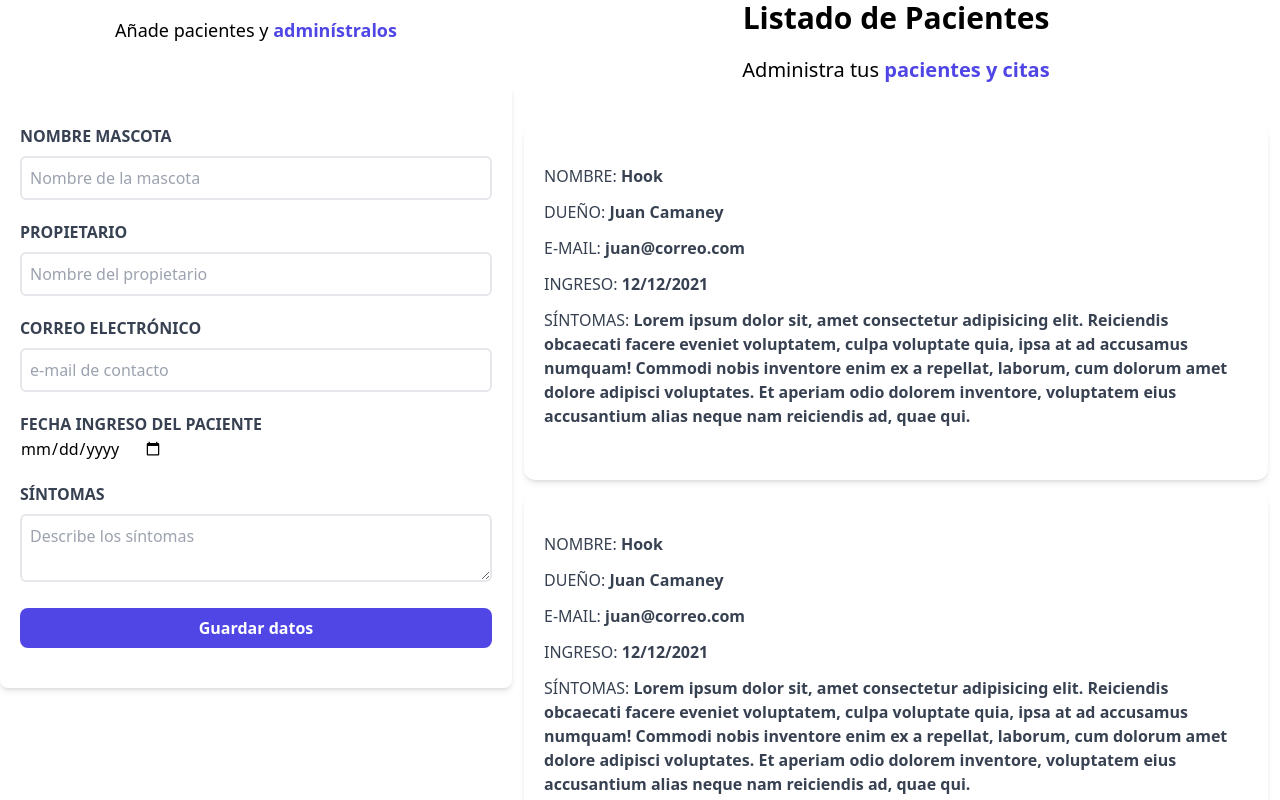
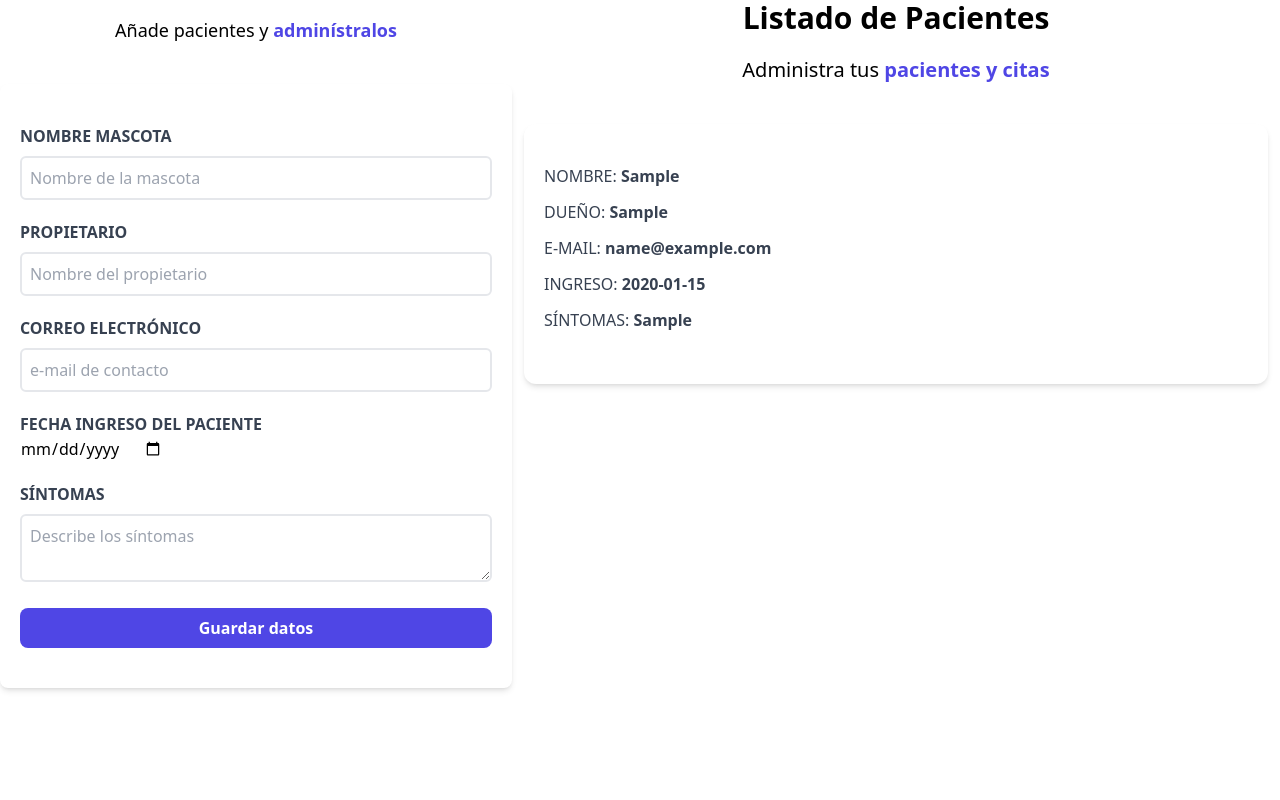
Before and after one commit to davidcanalesp/citas, a React (Vite) app: page / in a window 1280 px wide. Both pictures are taken after typing "Sample", "Sample", "name@example.com", "2020-01-15", "Sample" into the empty fields and a click on the input "Guardar datos". Shown: the part 288-1088 px from the top of the page. Built offline with nearby package versions, Linux system fonts and the light colour scheme.

Commit message:
de arregloDePacientes se pasan los datos capturados a Paciente.jsx y se publican

```diff
--- a/src/App.jsx
+++ b/src/App.jsx
@@ -15,8 +15,8 @@ const App = () => {
       <p className="uppercase">Hodie Christus natus est</p>
       <Header />
       <div className='mt-12 md:flex'>
-        <Formulario arregloDePacientes={arregloDePacientes} setArregloDePacientes= {setArregloDePacientes}/>
-        <ListadoPacientes />
+        <Formulario arregloDePacientes={arregloDePacientes} setArregloDePacientes= {setArregloDePacientes}clear/>
+        <ListadoPacientes arregloDePacientes={arregloDePacientes}/>
       </div>
     </div>
   );
--- a/src/ListadoPacientes.jsx
+++ b/src/ListadoPacientes.jsx
@@ -1,17 +1,17 @@
 import React from 'react'
 import Paciente from './Paciente'
 
-const ListadoPacientes = () => {
+const ListadoPacientes = ({arregloDePacientes}) => {
     return (
         <div className='w-full mt-10 md:w-1/2 lg:w-3/5 h-screen transition-opacity md:overflow-y-scroll'>
             <h2 className='font-black text-3xl text-center'>Listado de Pacientes</h2>
             <p className='text-xl mt-5 mb-10 text-center'>Administra tus {' '}
             <span className='text-indigo-600 font-bold'>pacientes y citas</span></p>
-            <Paciente />
-            <Paciente />
-            <Paciente />
-            <Paciente />
-            <Paciente />
+            {
+                arregloDePacientes.map( elemPaciente =>
+                    <Paciente elemPaciente={elemPaciente} />)
+            }
+
         </div>
     )
 }
--- a/src/Paciente.jsx
+++ b/src/Paciente.jsx
@@ -1,26 +1,26 @@
 import React from 'react'
 
-const Paciente = () => {
+const Paciente = ({elemPaciente}) => {
     return (
         <div className='m-3 bg-white shadow-md px-5 py-10 rounded-xl'>
                 <p className='font-normal mb-3 text-gray-700 uppercase'>Nombre:{' '}
-                    <span className='font-bold normal-case'>Hook</span>
+                    <span className='font-bold normal-case'>{elemPaciente.nombre}</span>
                 </p>
 
                 <p className='font-normal mb-3 text-gray-700 uppercase'>Dueño:{' '}
-                    <span className='font-bold normal-case'>Juan Camaney</span>
+                    <span className='font-bold normal-case'>{elemPaciente.propietario}</span>
                 </p>
 
                 <p className='font-normal mb-3 text-gray-700 uppercase'>e-mail:{' '}
-                    <span className='font-bold normal-case'>juan@correo.com</span>
+                    <span className='font-bold normal-case'>{elemPaciente.email}</span>
                 </p>
 
                 <p className='font-normal mb-3 text-gray-700 uppercase'>Ingreso:{' '}
-                    <span className='font-bold normal-case'>12/12/2021</span>
+                    <span className='font-bold normal-case'>{elemPaciente.fecha}</span>
                 </p>
 
                 <p className='font-normal mb-3 text-gray-700 uppercase'>Síntomas:{' '}
-                    <span className='font-bold normal-case'>Lorem ipsum dolor sit, amet consectetur adipisicing elit. Reiciendis obcaecati facere eveniet voluptatem, culpa voluptate quia, ipsa at ad accusamus numquam! Commodi nobis inventore enim ex a repellat, laborum, cum dolorum amet dolore adipisci voluptates. Et aperiam odio dolorem inventore, voluptatem eius accusantium alias neque nam reiciendis ad, quae qui.</span>
+                    <span className='font-bold normal-case'>{elemPaciente.sintoma}</span>
                 </p>
             </div>
 
```
